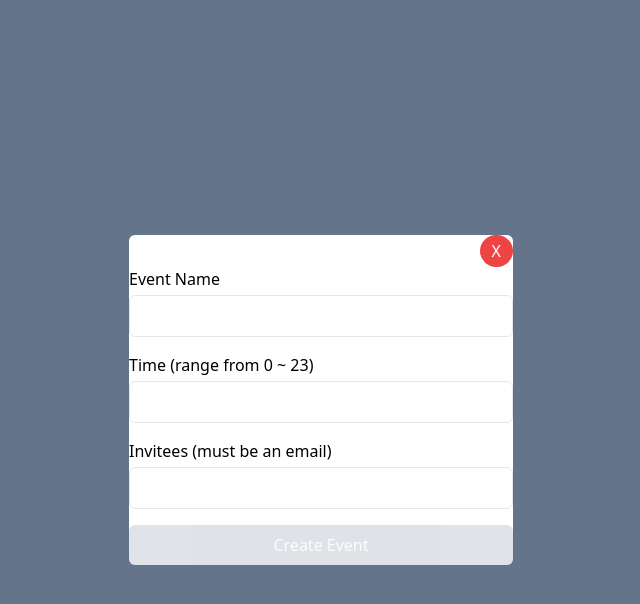
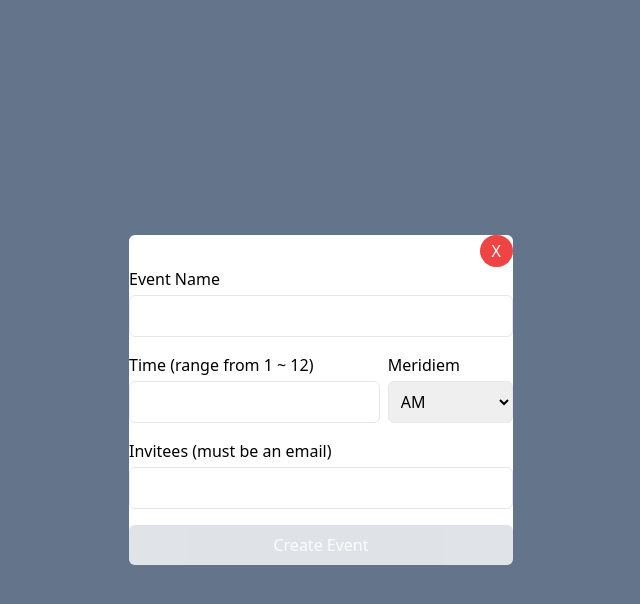
Before and after one commit to andomatthew/ssd-wad-calendar, a React (Vite) app: page / in a window 1280 px wide. Both pictures are taken after a click on the element "10". Shown: the top 604 px of the page, without its empty margins (319-959 px from the left). Built offline with nearby package versions, Linux system fonts and the light colour scheme.

Commit message:
fix: add field meridiem

```diff
--- a/src/App.jsx
+++ b/src/App.jsx
@@ -46,7 +46,10 @@ function App() {
   const [showDialogUpdate, setShowDialogUpdate] = useState(false)
   const [form] = useState({
     eventName: "",
-    time: 0,
+    time: {
+      value: 0,
+      meridiem: "AM",
+    },
     invitees: "",
     id: "",
     date: 0,
--- a/src/components/Dialog/DialogUpdateEvent.jsx
+++ b/src/components/Dialog/DialogUpdateEvent.jsx
@@ -9,6 +9,7 @@ export default function DialogUpdateEvent({
 }) {
   const [eventName, setEventName] = useState("")
   const [time, setTime] = useState("")
+  const [meridiem, setMeridiem] = useState("AM")
   const [invitees, setInvitees] = useState("")
 
   const isAllowedSubmit = useMemo(() => {
@@ -23,7 +24,16 @@ export default function DialogUpdateEvent({
 
   function handleSubmit(ev) {
     ev.preventDefault()
-    createEvent({ eventName, time: Number(time), invitees })
+    console.log({
+      eventName,
+      time: { value: Number(time), meridiem },
+      invitees,
+    })
+    createEvent({
+      eventName,
+      time: { value: Number(time), meridiem },
+      invitees,
+    })
   }
 
   useEffect(() => {
@@ -59,9 +69,10 @@ export default function DialogUpdateEvent({
               onChange={(ev) => setEventName(ev.target.value)}
             />
           </div>
-          <div className="flex flex-col gap-y-1">
+          <div className="flex gap-x-2">
+            <div className="flex flex-col gap-y-1 w-2/3">
               <label htmlFor="input-event-time">
-              Time <span>(range from 0 ~ 23)</span>
+                Time <span>(range from 1 ~ 12)</span>
               </label>
               <input
                 id="input-event-time"
@@ -72,6 +83,19 @@ export default function DialogUpdateEvent({
                 max={23}
                 onChange={(ev) => setTime(ev.target.value)}
               />
+            </div>
+            <div className="flex flex-col gap-y-1 w-1/3">
+              <label htmlFor="input-event-meridiem">Meridiem</label>
+              <select
+                id="input-event-meridiem"
+                className="border rounded-md p-2"
+                value={meridiem}
+                onChange={(ev) => setMeridiem(ev.target.value)}
+              >
+                <option value="AM">AM</option>
+                <option value="PM">PM</option>
+              </select>
+            </div>
           </div>
           <div className="flex flex-col gap-y-1">
             <label htmlFor="input-event-invitees">
--- a/src/components/Event.jsx
+++ b/src/components/Event.jsx
@@ -19,7 +19,9 @@ export default function Event({ event, setShowDialogDelete, setSelectedItem }) {
         <button className="uppercase border rounded-sm px-2">update</button>
       </div>
       <p id="event-name">{event.eventName}</p>
-      <p id="event-time">{event.time}</p>
+      <p id="event-time">
+        {event.time.value} {event.time.meridiem}
+      </p>
       <p id="event-invitees">{event.invitees}</p>
     </div>
   )
```
Lines whose indentation alone changed are shown as unchanged.
